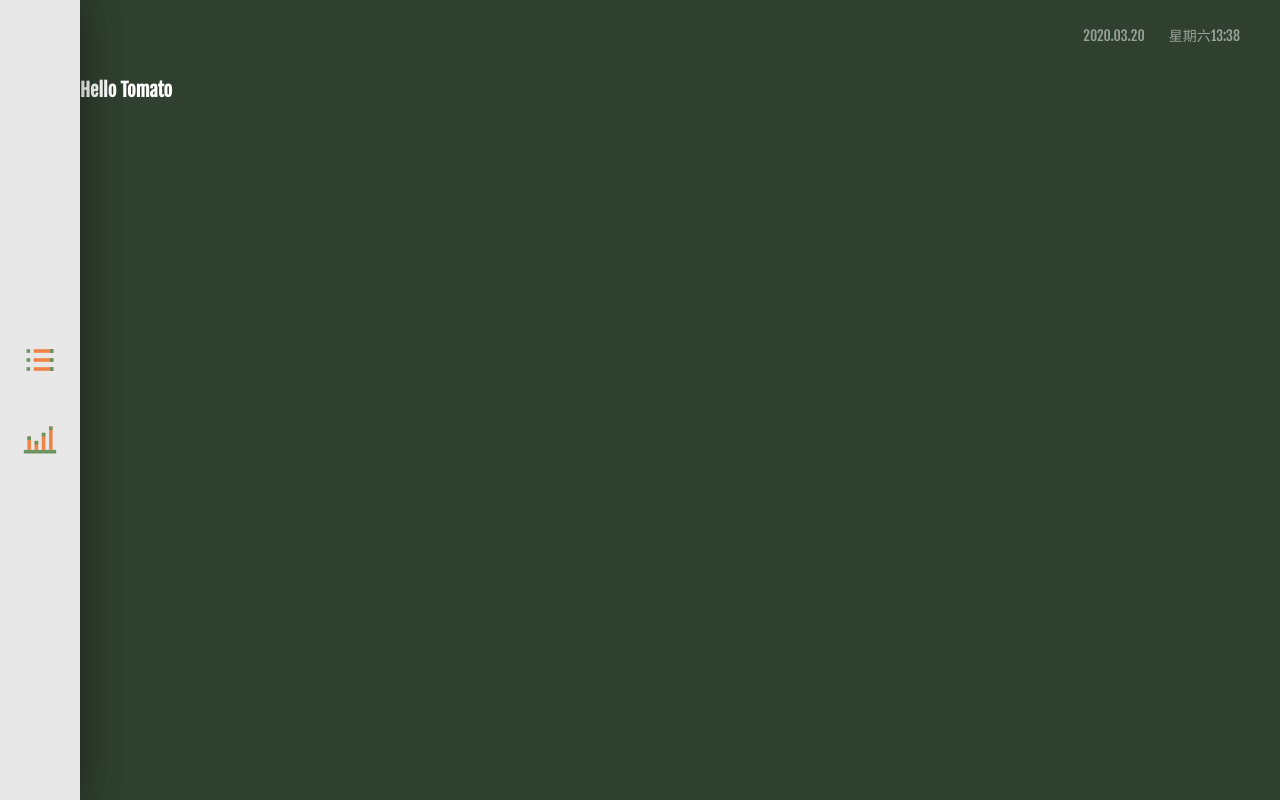
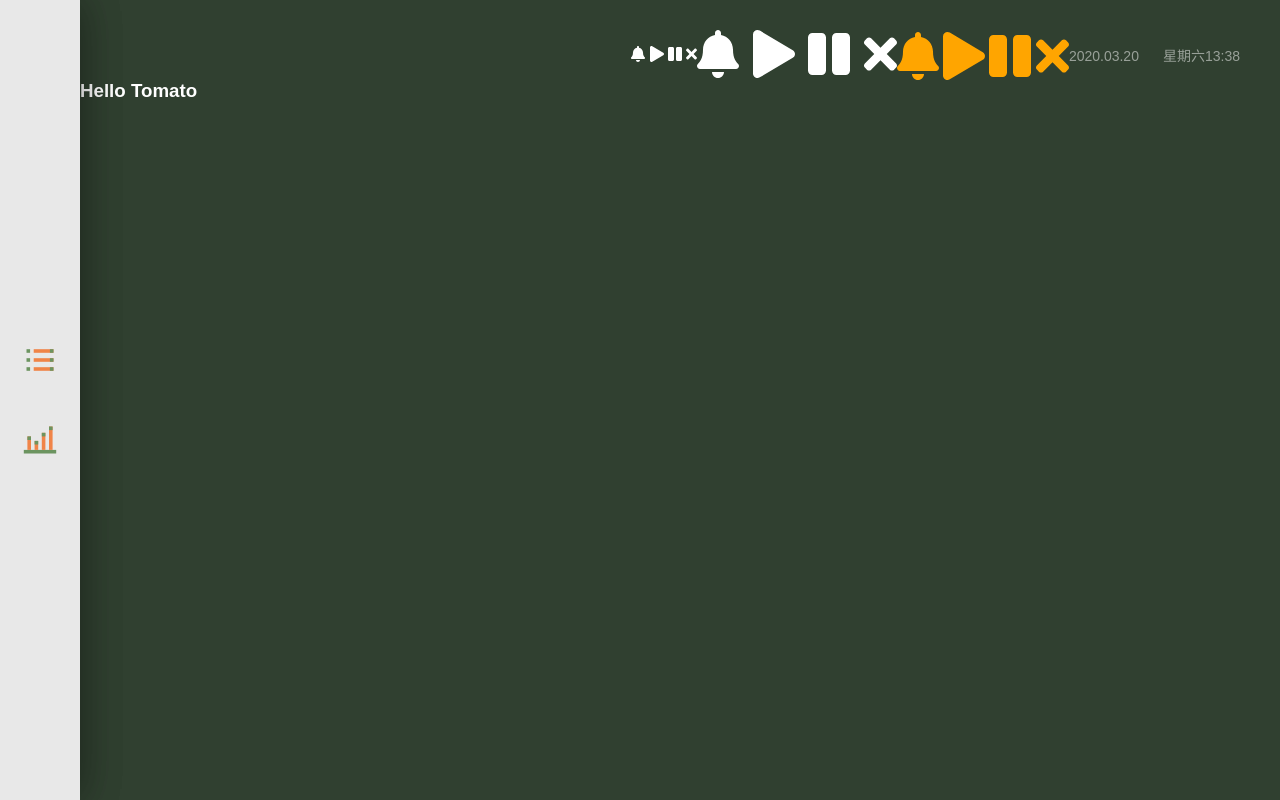
Before and after one commit to zxcx98738/TomatoClock, a website built with webpack: page src/index.html in a window 1280 px wide. Built offline with nearby package versions, Linux system fonts and the light colour scheme; files whose address does not match are found by name.

Commit message:
demo fontawesome

```diff
--- a/src/index.html
+++ b/src/index.html
@@ -4,14 +4,38 @@
     <meta charset="UTF-8">
     <meta name="viewport" content="width=device-width, initial-scale=1.0">
     <title>Tomato Clock</title>
-    <link href="https://fonts.googleapis.com/css?family=Fjalla+One&display=swap" rel="stylesheet">
-    <link href="https://fonts.googleapis.com/css?family=Noto+Sans+TC:400,500&display=swap&subset=chinese-traditional" rel="stylesheet">
     <link rel="stylesheet" href="./index.css">
     <script src="./index.js"></script>
+    <style>
+        #demo svg{
+            font-size: 48px;
+        }
+        #demo svg path{
+            color: orange;
+        }
+    </style>
 </head>
 <body>
     <div class="container">
         <nav>
+            <span>
+                <i class="fas fa-bell"></i>
+                <i class="fas fa-play"></i>
+                <i class="fas fa-pause"></i>
+                <i class="fas fa-times"></i>
+            </span>
+            <span style="font-size: 48px; color: red;">
+                <i class="fas fa-bell"></i>
+                <i class="fas fa-play"></i>
+                <i class="fas fa-pause"></i>
+                <i class="fas fa-times"></i>
+            </span>
+            <span id="demo">
+                <i class="fas fa-bell"></i>
+                <i class="fas fa-play"></i>
+                <i class="fas fa-pause"></i>
+                <i class="fas fa-times"></i>
+            </span>
             <span class="now-datetime front">2020.03.20</span>
             <span class="now-datetime back">星期六13:38</span>
         </nav>
--- /dev/null
+++ b/src/scripts/icon.js
@@ -0,0 +1,25 @@
+// find free icons in https://fontawesome.com/icons?d=gallery&s=solid&m=free
+// find font fontawesome API docs in https://fontawesome.com/how-to-use/with-the-api/setup/getting-started
+import { dom, library } from '@fortawesome/fontawesome-svg-core'
+import {
+    faPlay,
+    faPause,
+    faTimes,
+    faBell
+} from '@fortawesome/free-solid-svg-icons';
+
+const icons = [
+    faPlay,
+    faPause,
+    faTimes,
+    faBell
+];
+
+function init(){
+    library.add(...icons);
+    dom.i2svg();
+}
+
+export {
+    init
+};
--- a/src/scripts/index.js
+++ b/src/scripts/index.js
@@ -2,6 +2,7 @@ import * as analysis from './parts/analysis';
 import * as todolist from './parts/todolist'
 import * as tomato from './parts/tomato';
 import * as layout from './layout';
+import * as icon from './icon';
 import $ from 'jquery';
 
 $('document').ready(function(){
@@ -9,4 +10,5 @@ $('document').ready(function(){
     todolist.init();
     tomato.init();
     layout.init();
+    icon.init();
 })
```
